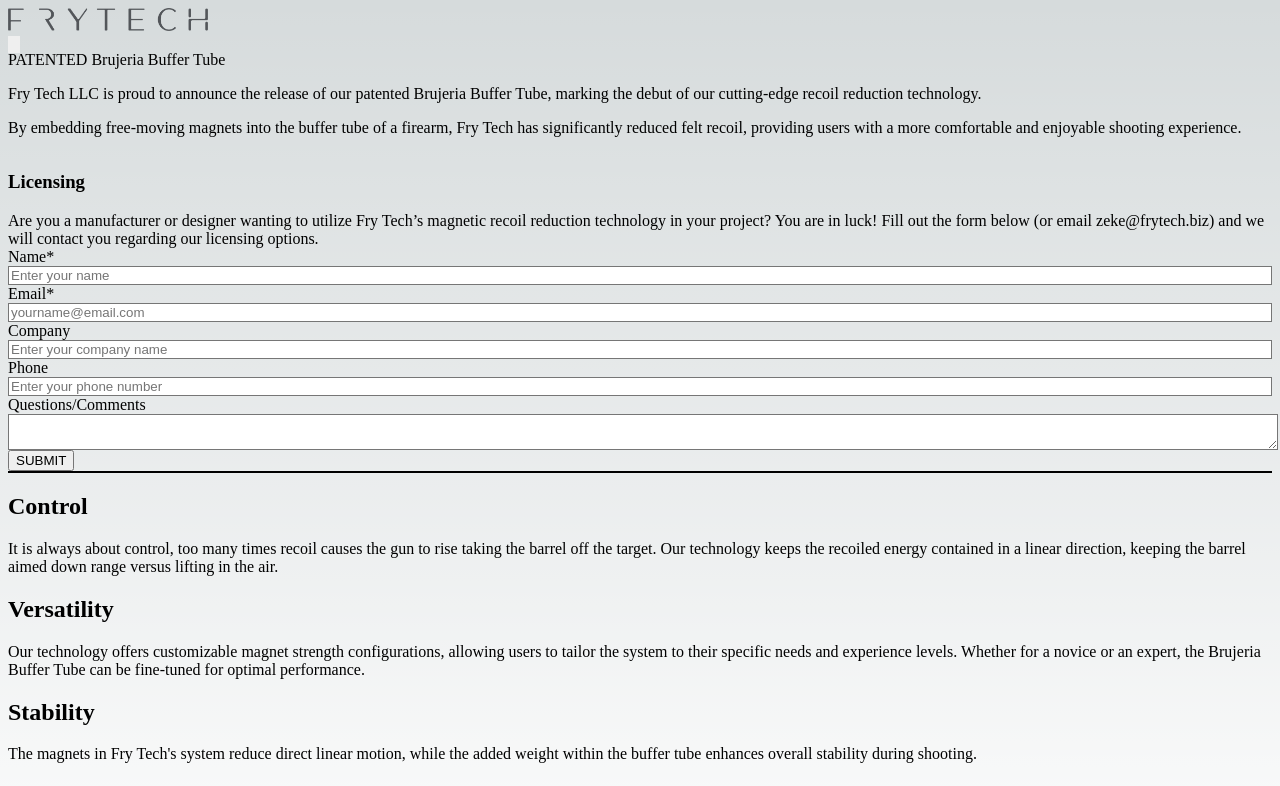
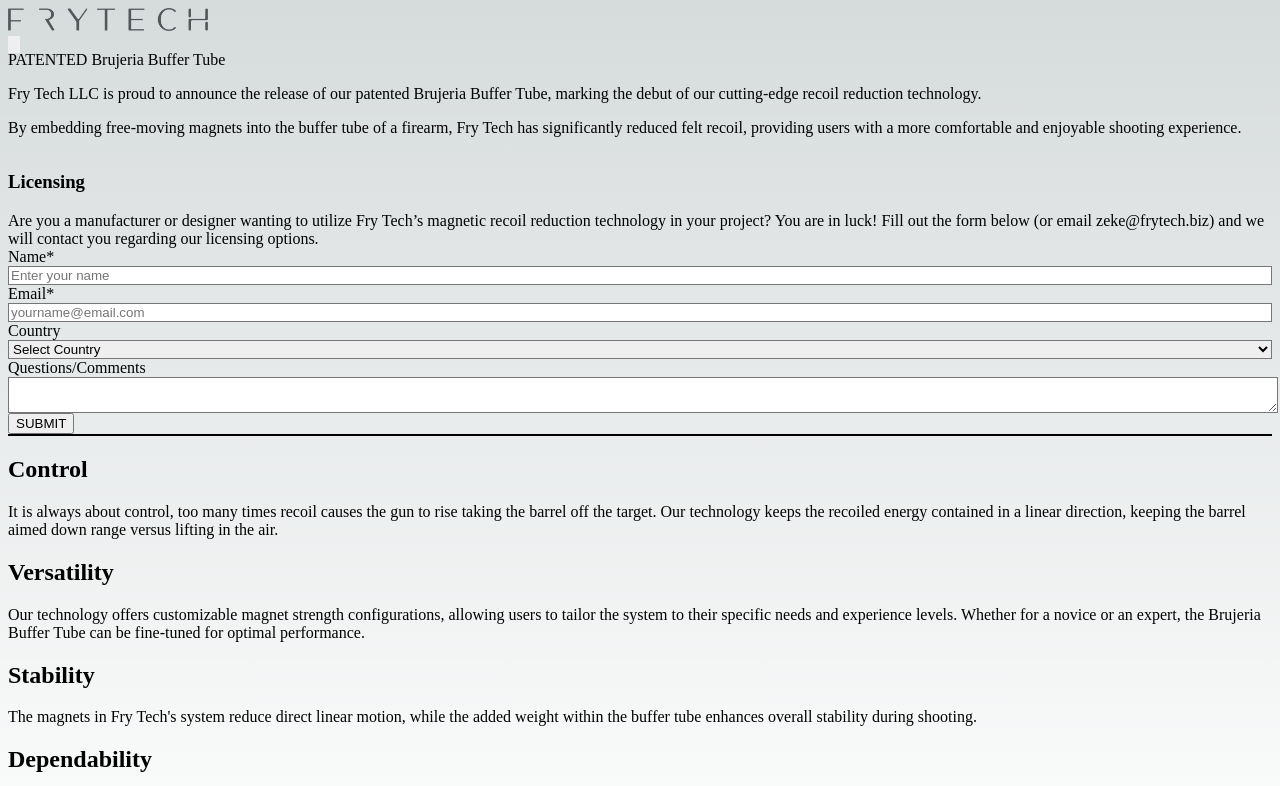
Before and after one commit to rogerkatona/frytech, a Next.js app: page / in a window 1280 px wide. Shown: the top 786 px of the page. Built offline with nearby package versions, Linux system fonts and the light colour scheme.

Commit message:
Added a second form for licensing

```diff
--- a/src/app/components/form.js
+++ b/src/app/components/form.js
@@ -6,9 +6,7 @@
 export const Form = ({ initialRef }) => {
     const initialState = {
         name: '',
-        company: '',
         email: '',
-        phone: '',
         contactMessage: '',
         formLocation: '',
         country: '',
@@ -32,18 +30,15 @@
     }, [router.isReady, router.pathname]);
 
     const clearFormState = () => {
-        setFormState({ ...initialState });
+        setFormState(initialState);
     };
 
     const handleContactFormSubmit = async (e) => {
         e.preventDefault();
 
-        // Define SNS Topic ARN
         const SNS_TOPIC_ARN = "arn:aws:sns:us-east-1:697974131866:send-email-topic"; // Replace with your actual SNS ARN
+        const formLocation = campaignState ? 'campaign-usAudit-blueprospect.com' : 'FryTech Brujeria Contact Form';
 
-        const formLocation = campaignState ? 'campaign-usAudit-blueprospect.com' : 'FryTech Brujeria Licensing Form';
-
-        // Ensure required fields are filled
         if (!formState.name || !formState.email || !formState.contactMessage) {
             setToastMessage({
                 message: (
@@ -55,16 +50,13 @@
             return;
         }
 
-        // Format message for SNS
         const messageBody = `
             You just received a message:
 
             From: ${formState.name} <${formState.email}>
-            Company: ${formState.company || "N/A"}
-            Phone: ${formState.phone || "N/A"}
             Location: ${formLocation}
             Country: ${formState.country || "N/A"}
-            State: ${formState.state || "N/A"}
+            ${formState.country === "US" ? `State: ${formState.state || "N/A"}` : ""}
 
             Message:
             ${formState.contactMessage}
@@ -73,7 +65,6 @@
             Fry Tech Licensing System
         `;
 
-        // Prepare request for AWS SNS
         const requestBody = new URLSearchParams({
             "Action": "Publish",
             "TopicArn": SNS_TOPIC_ARN,
@@ -143,24 +134,95 @@
                     </div>
 
                     <div className="flex flex-col">
-                        <label>Company</label>
-                        <input
+                        <label>Country</label>
+                        <select
                             className="text-darkBlue.700 border py-3 px-4 mb-4"
-                            placeholder="Enter your company name"
-                            value={formState.company}
-                            onChange={(e) => setFormState({ ...formState, company: e.target.value })}
-                        />
+                            value={formState.country}
+                            onChange={(e) => setFormState({ ...formState, country: e.target.value })}
+                        >
+                            <option value="">Select Country</option>
+                            <option value="US">United States</option>
+                            <option value="CA">Canada</option>
+                            <option value="MX">Mexico</option>
+                            <option value="GB">United Kingdom</option>
+                            <option value="AU">Australia</option>
+                            <option value="DE">Germany</option>
+                            <option value="FR">France</option>
+                            <option value="IT">Italy</option>
+                            <option value="ES">Spain</option>
+                            <option value="JP">Japan</option>
+                            <option value="CN">China</option>
+                            <option value="IN">India</option>
+                            <option value="BR">Brazil</option>
+                            <option value="ZA">South Africa</option>
+                            <option value="RU">Russia</option>
+                            <option value="KR">South Korea</option>
+                            <option value="SG">Singapore</option>
+                        </select>
                     </div>
 
-                    <div className="flex flex-col">
-                        <label>Phone</label>
-                        <input
-                            className="text-darkBlue.700 border py-3 px-4 mb-4"
-                            placeholder="Enter your phone number"
-                            value={formState.phone}
-                            onChange={(e) => setFormState({ ...formState, phone: e.target.value })}
-                        />
-                    </div>
+                    {formState.country === "US" && (
+                        <div className="flex flex-col">
+                            <label>State</label>
+                            <select
+                                className="text-darkBlue.700 border py-3 px-4 mb-4"
+                                value={formState.state}
+                                onChange={(e) => setFormState({ ...formState, state: e.target.value })}
+                            >
+                                <option value="">Select State</option>
+                                <option value="AL">Alabama</option>
+                                <option value="AK">Alaska</option>
+                                <option value="AZ">Arizona</option>
+                                <option value="AR">Arkansas</option>
+                                <option value="CA">California</option>
+                                <option value="CO">Colorado</option>
+                                <option value="CT">Connecticut</option>
+                                <option value="DE">Delaware</option>
+                                <option value="FL">Florida</option>
+                                <option value="GA">Georgia</option>
+                                <option value="HI">Hawaii</option>
+                                <option value="ID">Idaho</option>
+                                <option value="IL">Illinois</option>
+                                <option value="IN">Indiana</option>
+                                <option value="IA">Iowa</option>
+                                <option value="KS">Kansas</option>
+                                <option value="KY">Kentucky</option>
+                                <option value="LA">Louisiana</option>
+                                <option value="ME">Maine</option>
+                                <option value="MD">Maryland</option>
+                                <option value="MA">Massachusetts</option>
+                                <option value="MI">Michigan</option>
+                                <option value="MN">Minnesota</option>
+                                <option value="MS">Mississippi</option>
+                                <option value="MO">Missouri</option>
+                                <option value="MT">Montana</option>
+                                <option value="NE">Nebraska</option>
+                                <option value="NV">Nevada</option>
+                                <option value="NH">New Hampshire</option>
+                                <option value="NJ">New Jersey</option>
+                                <option value="NM">New Mexico</option>
+                                <option value="NY">New York</option>
+                                <option value="NC">North Carolina</option>
+                                <option value="ND">North Dakota</option>
+                                <option value="OH">Ohio</option>
+                                <option value="OK">Oklahoma</option>
+                                <option value="OR">Oregon</option>
+                                <option value="PA">Pennsylvania</option>
+                                <option value="RI">Rhode Island</option>
+                                <option value="SC">South Carolina</option>
+                                <option value="SD">South Dakota</option>
+                                <option value="TN">Tennessee</option>
+                                <option value="TX">Texas</option>
+                                <option value="UT">Utah</option>
+                                <option value="VT">Vermont</option>
+                                <option value="VA">Virginia</option>
+                                <option value="WA">Washington</option>
+                                <option value="WV">West Virginia</option>
+                                <option value="WI">Wisconsin</option>
+                                <option value="WY">Wyoming</option>
+                            </select>
+                        </div>
+                    )}
 
                     <div className="flex flex-col">
                         <label>Questions/Comments</label>
```
